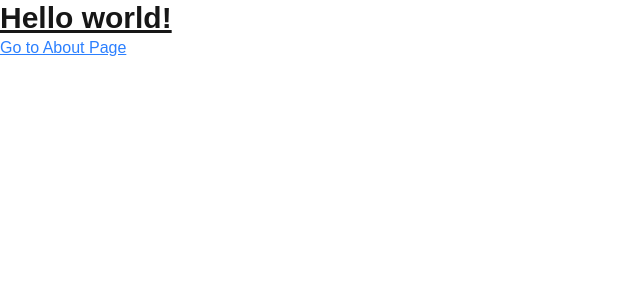
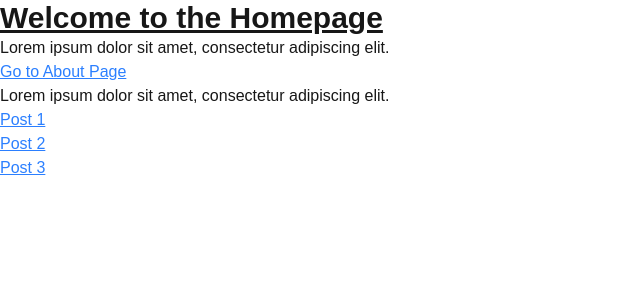
Before and after one commit to schafeld/next-demo, a Next.js app in the folder next-demo-app/: page / in a window 1280 px wide. Shown: the top 300 px of the page, without its empty margins (0-640 px from the left). Built offline with nearby package versions, Linux system fonts and the light colour scheme.

Commit message:
implement dynamic route

```diff
--- a/next-demo-app/app/page.tsx
+++ b/next-demo-app/app/page.tsx
@@ -1,13 +1,23 @@
-import Image from "next/image";
 import Link from "next/link";
 
 export default function Home() {
   return (
     <main>
-      <h1 className="text-3xl font-bold underline">Hello world!</h1>
-      <Link href="/about" className="text-blue-500 underline">
-        Go to About Page
-      </Link>
+      <h1 className="text-3xl font-bold underline">Welcome to the Homepage</h1>
+
+      <p>Lorem ipsum dolor sit amet, consectetur adipiscing elit.</p>
+      <p>
+        <Link href="/about" className="text-blue-500 underline">
+          Go to About Page
+        </Link>
+      </p>
+
+      <p>Lorem ipsum dolor sit amet, consectetur adipiscing elit.</p>
+      <ol>
+        <li><Link href="/posts/1" className="text-blue-500 underline">Post 1</Link></li>
+        <li><Link href="/posts/2" className="text-blue-500 underline">Post 2</Link></li>
+        <li><Link href="/posts/3" className="text-blue-500 underline">Post 3</Link></li>
+      </ol>
     </main>
   );
 }
--- /dev/null
+++ b/next-demo-app/app/posts/[id]/page.js
@@ -0,0 +1,17 @@
+import Link from "next/link";
+
+export default async function Post({ params }) {
+    const { id } = await params;
+
+    return (
+        <main>
+            <h1 className="text-3xl font-bold underline">Post Id: {id}</h1>
+
+            <p>
+                <Link href="/" className="text-blue-500 underline">
+                    Go back to Home Page
+                </Link>
+            </p>
+        </main>
+    );
+}
```
Also changed, not shown: 1 other file (tests, documents, lock files or other folders).
